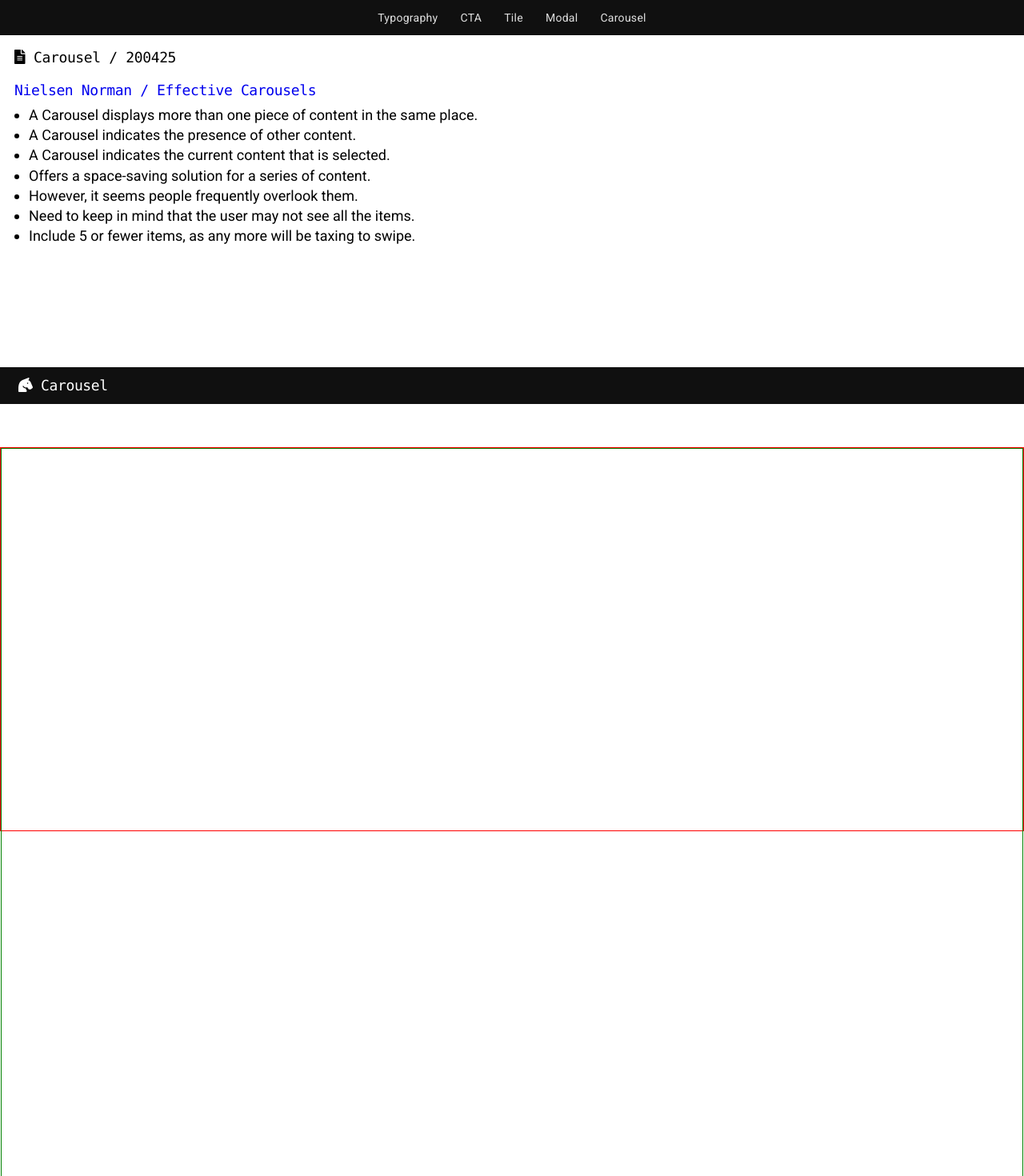
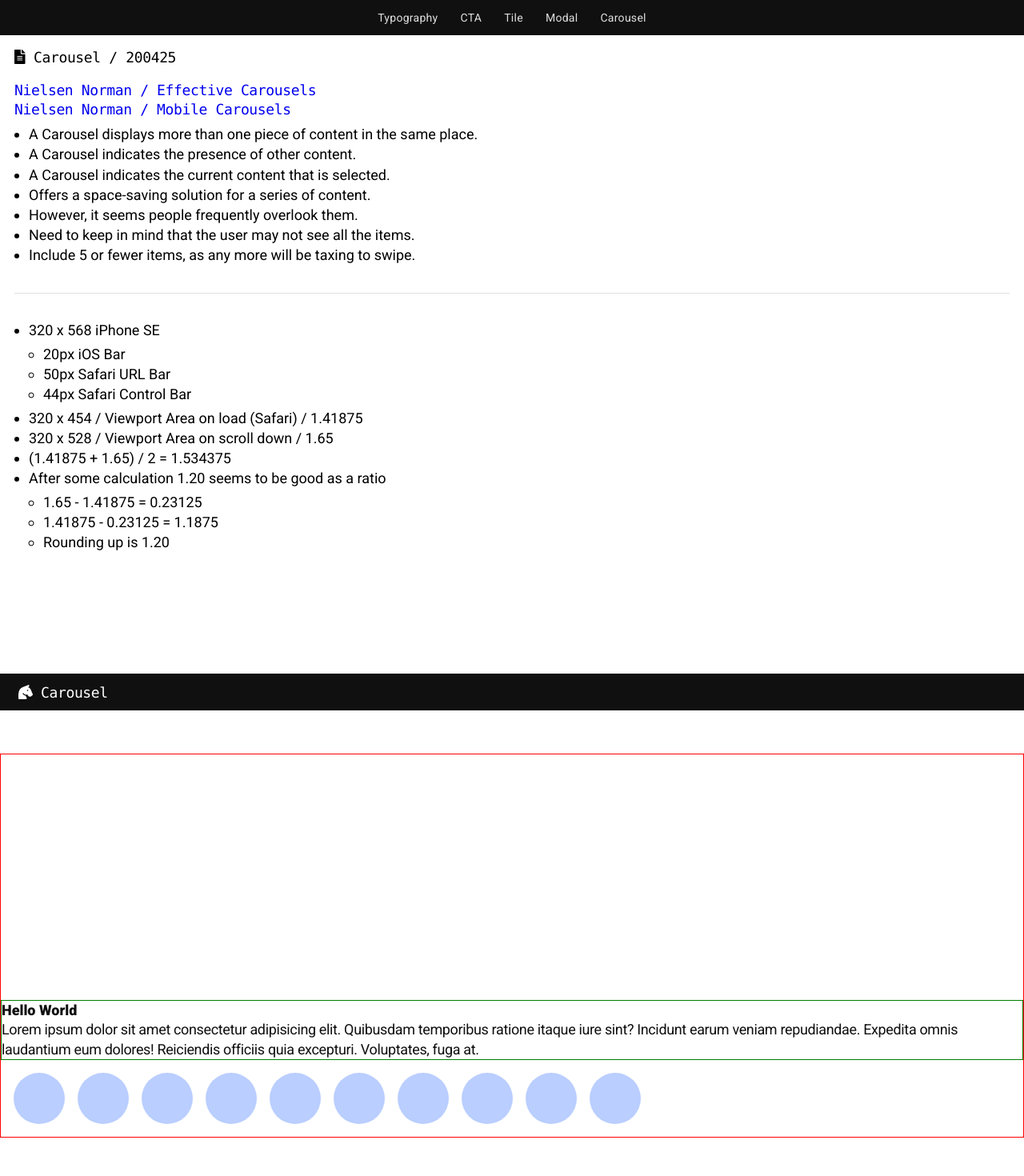
Before and after one commit to Tivo389/94_200318-OET-LIBRARY, a React (Create React App) app: page / in a window 1280 px wide. Shown: the top 1470 px of the page at 80% size. Built offline with nearby package versions, Linux system fonts and the light colour scheme.

Commit message:
200429 / 200426_carouselComponentBuild - Build for the day complete - Continue from content

```diff
--- a/src/components/SectionCarousel.js
+++ b/src/components/SectionCarousel.js
@@ -14,6 +14,12 @@ class SectionCarousel extends Component {
               target="_blank">
               <code>Nielsen Norman / Effective Carousels</code>
             </a>
+            <a
+              href="https://www.nngroup.com/articles/mobile-carousels/"
+              rel="noopener noreferrer"
+              target="_blank">
+              <code>Nielsen Norman / Mobile Carousels</code>
+            </a>
             <ul>
               <li>A Carousel displays more than one piece of content in the same place.</li>
               <li>A Carousel indicates the presence of other content.</li>
@@ -23,14 +29,46 @@ class SectionCarousel extends Component {
               <li>Need to keep in mind that the user may not see all the items.</li>
               <li>Include 5 or fewer items, as any more will be taxing to swipe.</li>
             </ul>
+            <hr></hr>
+            <ul>
+              <li>320 x 568 iPhone SE</li>
+                <ul>
+                  <li>20px iOS Bar</li>
+                  <li>50px Safari URL Bar</li>
+                  <li>44px Safari Control Bar</li>
+                </ul>
+              <li>320 x 454 / Viewport Area on load (Safari) / 1.41875</li>
+              <li>320 x 528 / Viewport Area on scroll down / 1.65</li>
+              <li>(1.41875 + 1.65) / 2 = 1.534375</li>
+              <li>After some calculation 1.20 seems to be good as a ratio</li>
+              <ul>
+                <li>1.65 - 1.41875 = 0.23125</li>
+                <li>1.41875 - 0.23125 = 1.1875</li>
+                <li>Rounding up is 1.20</li>
+              </ul>
+            </ul>
           </div>
         </section>
         <section className="sectionContainer noPaddingBottom">
           <code className="sectionHeader"><FontAwesomeIcon icon="horse-head"/> Carousel</code>
         </section>
         <div className="carouselElement">
-          <div className="carouselContent"></div>
-          <div className="carouselNavigation"></div>
+          <div className="carouselContent">
+            <h6>Hello World</h6>
+            <p>Lorem ipsum dolor sit amet consectetur adipisicing elit. Quibusdam temporibus ratione itaque iure sint? Incidunt earum veniam repudiandae. Expedita omnis laudantium eum dolores! Reiciendis officiis quia excepturi. Voluptates, fuga at.</p>
+          </div>
+          <div className="carouselNavigation">
+            <div className="carouselNavgationItem"></div>
+            <div className="carouselNavgationItem"></div>
+            <div className="carouselNavgationItem"></div>
+            <div className="carouselNavgationItem"></div>
+            <div className="carouselNavgationItem"></div>
+            <div className="carouselNavgationItem"></div>
+            <div className="carouselNavgationItem"></div>
+            <div className="carouselNavgationItem"></div>
+            <div className="carouselNavgationItem"></div>
+            <div className="carouselNavgationItem"></div>
+          </div>
         </div>
       </>
     );
--- a/src/css/_carousel.scss
+++ b/src/css/_carousel.scss
@@ -1,8 +1,12 @@
-$carouselNavHeightMobile: 44px;
-$carouselContentHeightMobile: 100vw;
+$carouselNavigationItemUnit: 64px;
+$carouselNavigationSpacer: calc(#{$carouselNavigationItemUnit} / 4);
+
 .carouselElement {
   border: 1px solid red;
-  height: calc(100vw + #{$carouselNavHeightMobile});
+  height: 120vw;
+  display: flex;
+  flex-direction: column;
+  justify-content: flex-end;
   @include w1024 {
     height: 37.5vw;
   }
@@ -12,10 +16,27 @@ $carouselContentHeightMobile: 100vw;
 }
 .carouselContent {
   border: 1px solid green;
-  height: $carouselContentHeightMobile;
 
 }
 .carouselNavigation {
-  border: 1px solid blue;
-  height: $carouselNavHeightMobile;
+  display: flex;
+  flex-direction: row;
+  padding: $carouselNavigationSpacer;
+  overflow: scroll;
+  &::after {
+    content: '';
+    display: block;
+    flex: 0 0 auto;
+    width: $carouselNavigationSpacer;
+  }
 }
+.carouselNavgationItem {
+  background-color: rgb(186, 206, 255);
+  height: $carouselNavigationItemUnit;
+  width: $carouselNavigationItemUnit;
+  border-radius: calc(#{$carouselNavigationItemUnit} / 2);
+  flex: 0 0 auto;
+  & + .carouselNavgationItem {
+    margin-left: $carouselNavigationSpacer;
+  }
+}
--- a/src/css/_navBar.scss
+++ b/src/css/_navBar.scss
@@ -74,6 +74,7 @@
   display: flex;
   height: $navBarUnit;
   justify-content: center;
+  margin: 0;
   width: $navBarUnit;
   & > svg {
     transform: scaleX(1.4);
--- a/src/css/index.css
+++ b/src/css/index.css
@@ -499,6 +499,7 @@ li {
   display: flex;
   height: 44px;
   justify-content: center;
+  margin: 0;
   width: 44px; }
   .navBarIcon > svg {
     transform: scaleX(1.4); }
@@ -899,7 +900,10 @@ li {
 
 .carouselElement {
   border: 1px solid red;
-  height: calc(100vw + 44px); }
+  height: 120vw;
+  display: flex;
+  flex-direction: column;
+  justify-content: flex-end; }
   @media (min-width: 1024px) {
     .carouselElement {
       height: 37.5vw; } }
@@ -907,12 +911,27 @@ li {
     margin-bottom: 5rem; }
 
 .carouselContent {
-  border: 1px solid green;
-  height: 100vw; }
+  border: 1px solid green; }
 
 .carouselNavigation {
-  border: 1px solid blue;
-  height: 44px; }
+  display: flex;
+  flex-direction: row;
+  padding: calc(64px / 4);
+  overflow: scroll; }
+  .carouselNavigation::after {
+    content: '';
+    display: block;
+    flex: 0 0 auto;
+    width: calc(64px / 4); }
+
+.carouselNavgationItem {
+  background-color: #baceff;
+  height: 64px;
+  width: 64px;
+  border-radius: calc(64px / 2);
+  flex: 0 0 auto; }
+  .carouselNavgationItem + .carouselNavgationItem {
+    margin-left: calc(64px / 4); }
 
 main {
   padding-top: 44px; }
```
